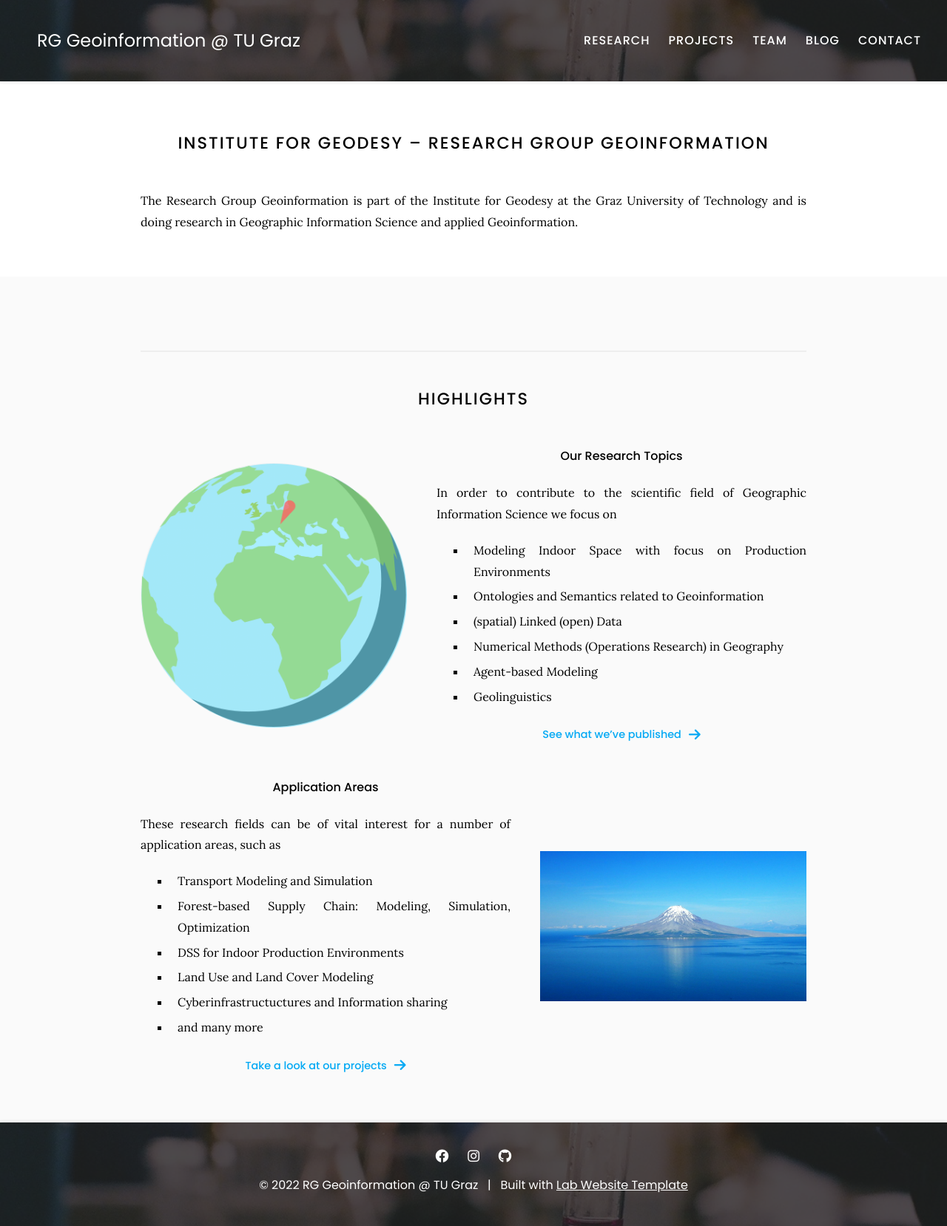
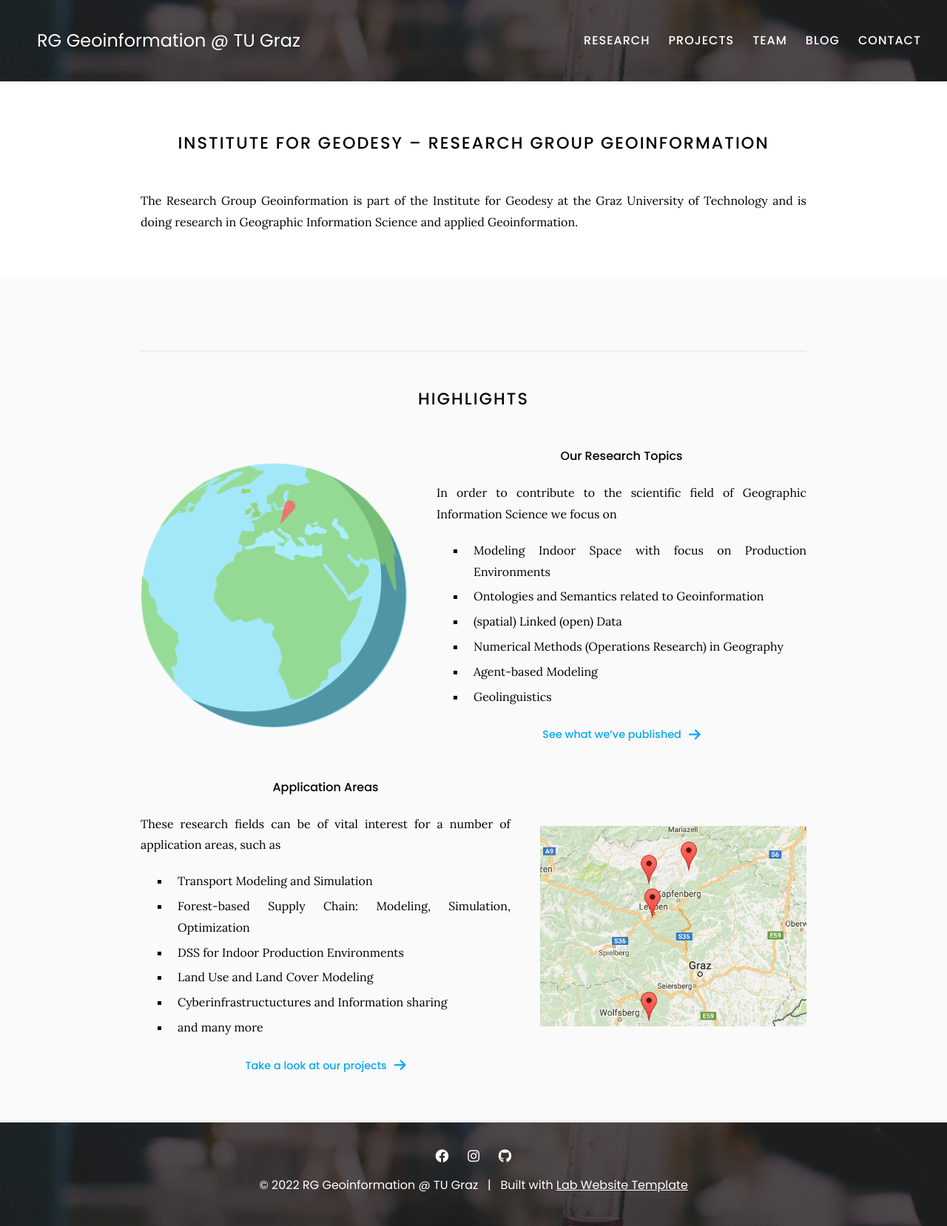
Before and after one commit to Geoinfo-TUGraz/Geoinfo-TUGraz.github.io, a Jekyll site: the page built from index.md, in a window 1280 px wide. Shown: the whole page at 74% size. Built offline with Jekyll 4.4.1, drawn with Linux system fonts in a browser that asks for light colours.

Commit message:
Update index.md

```diff
--- a/index.md
+++ b/index.md
@@ -62,7 +62,7 @@ These research fields can be of vital interest for a number of application areas
 
 {%
   include feature.html
-  image="images/photo.jpg"
+  image="images/marker_gm.png"
   link="resources"
   title="Application Areas"
   flip=true
```
